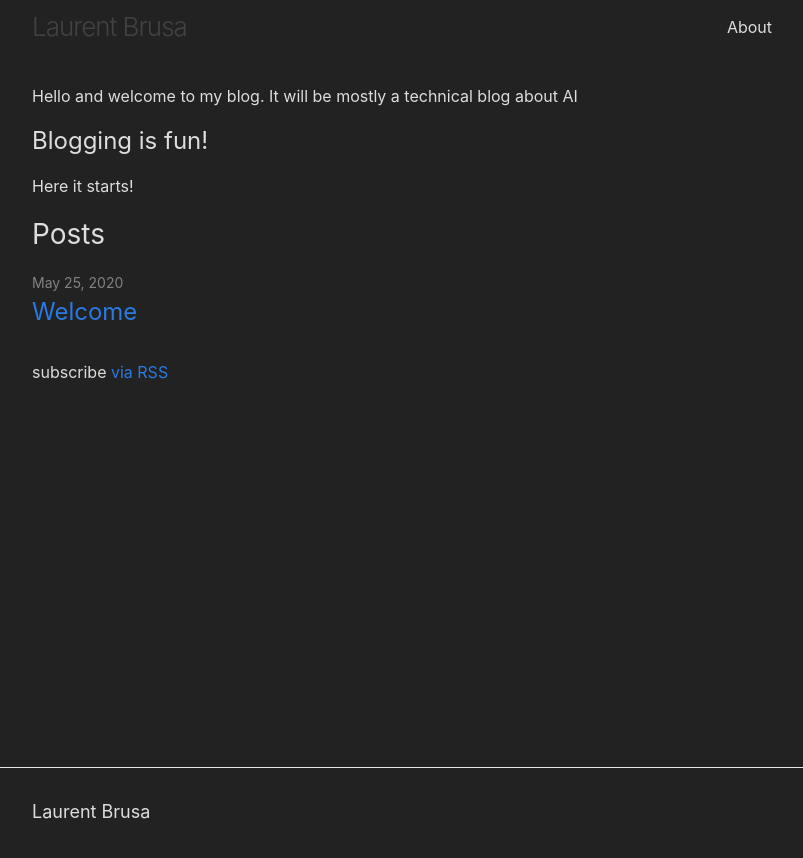
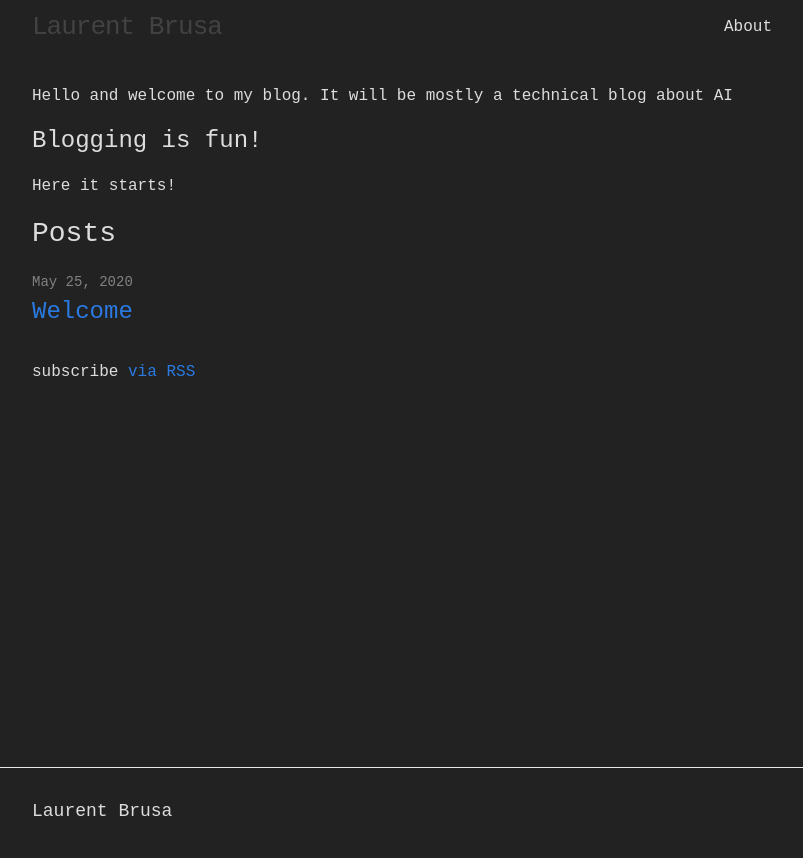
Before and after one commit to pymultitudes/pymultitudes.github.io, a Jekyll site: the page built from index.md, in a window 1280 px wide. Shown: the top 858 px of the page, without its empty margins (238-1041 px from the left). Built offline with Jekyll 4.4.1, drawn with Linux system fonts in a browser that asks for light colours; our own code applies the rules of GitHub Pages for plain Markdown files.

Commit message:
Update minima.scss

```diff
--- a/_sass/minima.scss
+++ b/_sass/minima.scss
@@ -2,7 +2,7 @@
 
 // Define defaults for each variable.
 
-$base-font-family: -apple-system, BlinkMacSystemFont, "Segoe UI", Roboto, Helvetica, Arial, sans-serif, "Apple Color Emoji", "Segoe UI Emoji", "Segoe UI Symbol" !default;
+$base-font-family: "Roboto Mono", monospace,-apple-system, BlinkMacSystemFont, "Segoe UI", Roboto, Helvetica, Arial, sans-serif, "Apple Color Emoji", "Segoe UI Emoji", "Segoe UI Symbol" !default;
 $base-font-size:   16px !default;
 $base-font-weight: 400 !default;
 $small-font-size:  $base-font-size * 0.875 !default;
```
